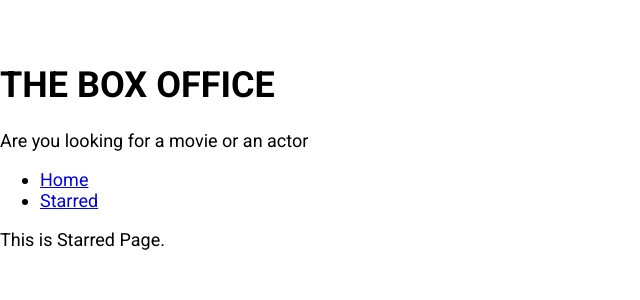
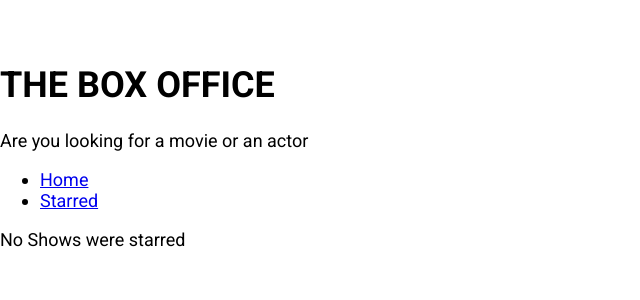
Before and after one commit to sanketbandekar/box-office, a React (Create React App) app: page /starred in a window 1280 px wide. Shown: the top 300 px of the page, without its empty margins (0-640 px from the left). Built offline with nearby package versions, Linux system fonts and the light colour scheme.

Commit message:
finished starred page

```diff
--- a/src/pages/Starred.js
+++ b/src/pages/Starred.js
@@ -1,10 +1,40 @@
-import React from 'react'
+import React, {useState, useEffect} from 'react'
 import MainPageLayout from '../components/MainPageLayout'
+import { useShows } from '../misc/custom-hooks'
+import { apiGet } from '../misc/config'
+import ShowGrid from '../components/show/ShowGrid'
 
 const Starred = () => {
+
+    const [starred] = useShows()
+
+    const [shows, setShows] = useState(null)
+    const [isLoading, setIsLoading] = useState(true)
+    const [error, setError] = useState(null)
+
+    useEffect( () => {
+        if(starred && starred.length > 0){
+            const promises = starred.map( showId => apiGet(`/shows/${showId}`) )
+
+             Promise.all(promises)
+             .then(apiData => apiData.map(show => ({ show })))
+             .then( results => {
+                 setShows(results)
+                 setIsLoading(false)
+             } ).catch ( err => {
+                 setError(err.message);
+                 setIsLoading(false);
+             })
+        } else {
+            setIsLoading(false)
+        }
+    } , [starred])
     return (
         <MainPageLayout>
-            This is Starred Page.
+            { isLoading && <div>Shows are loading</div> }
+            { error && <div> Error Occured: {error}</div> }
+            { !isLoading  && !shows && <div>No Shows were starred</div> }
+            { !isLoading && !error && shows && <ShowGrid data ={shows}/> }
         </MainPageLayout>
     )
 }
```
